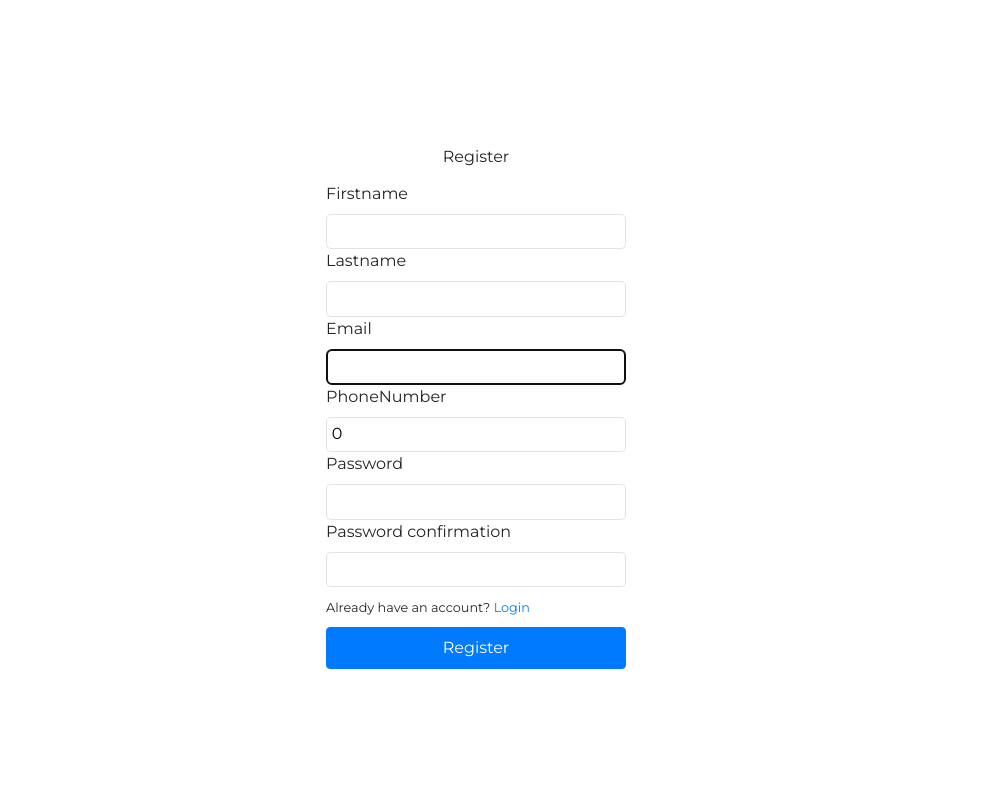
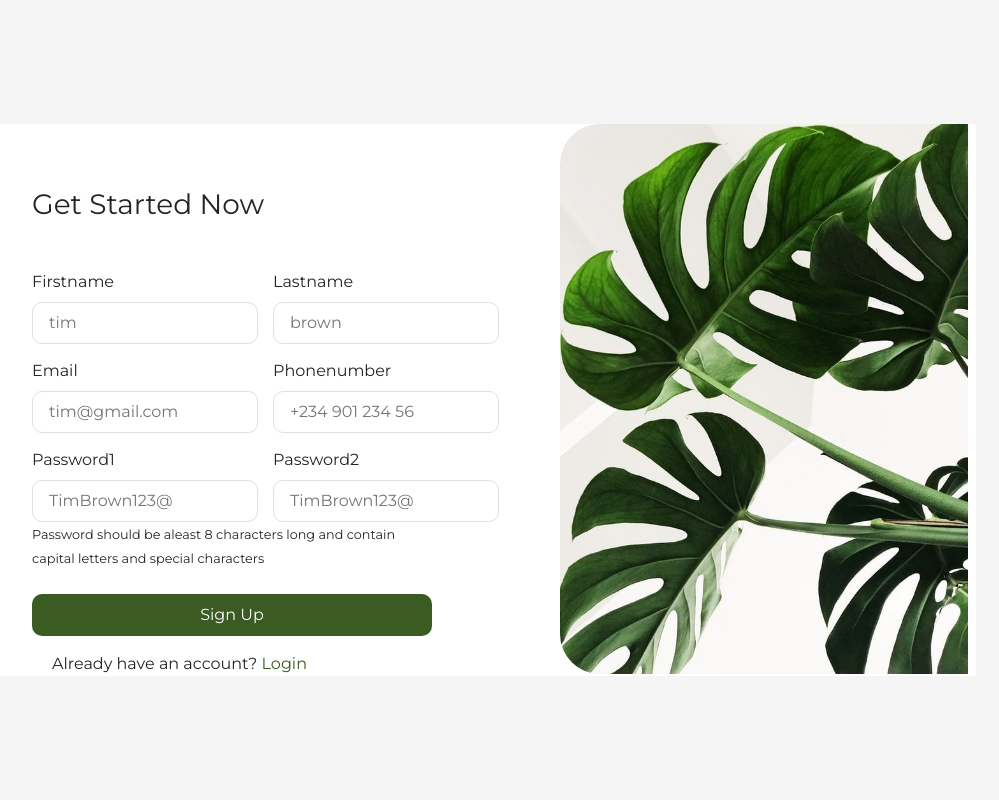
Before and after one commit to Hart102/django-authentication-system, a Django app: page /register/ in a window 1280 px wide. Shown: the whole page, without its empty margins (164-1163 px from the left). Run offline with Django 4.2, Linux system fonts and the light colour scheme; some libraries are stand-ins or nearby versions.

Commit message:
worked user registration endpoint

```diff
--- a/DjangoLoginSystem/settings.py
+++ b/DjangoLoginSystem/settings.py
@@ -131,7 +131,7 @@ USE_TZ = True
 STATIC_URL = '/static/'
 MEDIA_URL = '/images/'
 
-STATICFILES_DIR = [
+STATICFILES_DIRS = [
     BASE_DIR / "static"
 ]
 
--- a/base/form.py
+++ b/base/form.py
@@ -1,9 +1,17 @@
 from django.forms import ModelForm
+from django import forms
 from .models import User
 from django.contrib.auth.forms import UserCreationForm
 
 # User Creation Form
 class MyUserCreationForm(UserCreationForm):
+    firstname = forms.CharField(max_length=200, widget=forms.TextInput(attrs={'placeholder': 'tim'}))
+    lastname = forms.CharField(max_length=200, widget=forms.TextInput(attrs={'placeholder': 'brown'}))
+    email = forms.CharField(max_length=200, widget=forms.TextInput(attrs={'placeholder': 'tim@gmail.com'}))
+    phoneNumber = forms.CharField(max_length=200, widget=forms.TextInput(attrs={'placeholder': '+234 901 234 56'}))
+    password1 = forms.CharField(max_length=200, widget=forms.TextInput(attrs={'placeholder': 'TimBrown123@'}))
+    password2 = forms.CharField(max_length=200, widget=forms.TextInput(attrs={'placeholder': 'TimBrown123@'}))
+
     class Meta:
         model = User
         fields = ["firstname", "lastname", "email", "phoneNumber", "password1", "password2"]
--- a/base/templates/base/login_register.html
+++ b/base/templates/base/login_register.html
@@ -1,82 +1,115 @@
-{% extends "main.html" %}
+{% extends "main.html"%}
+{% load static %}
 {% block content %}
-
     <style>
-    .form-signin{
-      width: 300px;
+        body{
+            background-color: #F5F5F5;
+        }
+        .sub-container{
+            width: 1000px;
             max-width: 100%;
-      margin: auto;
+        }
+        .sub-container .left-container,
+        .right-container{
+            width: 50%;
+        }
+        form{
+            width: 400px;
+            max-width: 100%;
+        }
+        form input{
+            padding: 0.5em 1em;
+            border-radius: 10px;
+            border: 1px solid #e0e0e0;
+        }
+        form input:focus{
+            outline: #3A5B22 !important;
+        }
+        form a{
+            color: #3A5B22;
+        }
+        form .btn{
+            border-radius: 10px;
+            background: #3A5B22;
+        }
+        .container .plant_img_container{
+            width: 100%;
+            height: 550px;
+            padding-left: 80px;
+        }
+        .container .plant_img_container img{
+            width: 100%;
+            height: 100%;
+            border-top-left-radius: 40px;
+            border-bottom-left-radius: 40px;
+        }
+        .sign_up_container{
+            display: grid;
+            gap: 15px;
+            grid-template-columns: repeat(2, 1fr)
         }
 
-    .register input{
-      padding: 0.3rem;
-      border-radius: 5px;
-      border: 1px solid #E0e0e0e0 !important;
+        @media screen and (max-width: 768px){
+            .sub-container .left-container {
+                height: 90vh;
+                width: 100vw;
             }
-
-    .register .input-fields{
-      display: flex;
-      flex-direction: column;
+            .sign_up_container{
+                grid-template-columns: repeat(1, 1fr)
+            }
         }
     </style>
-
+    <div class="container">
+        <div class="sub-container d-flex mx-auto rounded bg-white px-0 px-md-2">
+            <div class="left-container d-flex flex-column justify-content-center px-3 w-100 px-md-5 w-md-auto">
+                <p class="text-danger text-center">{{message}}</p>
+                <!-- LOGIN FORM -->
                 {% if page == "login" %}
-
-  <!--====== User Login Form ======-->
-  <div class="form-signin">
-    <p class="text-danger text-center">{{message}}</p>
+                    <h3 class="my-5">Welcome back!</h3>
                     <form action="" method="POST">
                         {% csrf_token %}
-      <h1 class="h6 mb-3 text-center fw-bold">Sign In</h1>
-      <div class="mb-2">
-        <label class="form-label my-0">Email address</label>
-        <input type="email" name="email" class="form-control" >
+                        <div class="d-flex flex-column my-4">
+                            <label for="">Email address</label>
+                            <input type="email" name="email" placeholder="tim@gmail.com">
                         </div>
-      <div>
-        <label class="form-label my-0">Password</label>
-        <input type="password" name="password" class="form-control" >
+                        <div class="d-flex flex-column my-4">
+                            <label for="">Password</label>
+                            <input type="password" name="password" placeholder="tim@123">
                         </div>
-      <div class="form-check text-start my-3">
-        <small class="d-flex">Don't have an account? &nbsp;
-          <a href="{% url 'register' %}" class="text-primary">Register</a>
-        </small>
+                        <button class="btn text-white w-100 py-2" type="submit">Sign In</button>
+                        <div class="d-flex text-center my-3">Don't have an account? &nbsp;
+                            <a href="{% url 'register' %}" >Register</a>
                         </div>
-      <button class="btn btn-primary w-100 py-2" type="submit">Login</button>
                     </form>
+                {% else %}
+                    <!-- REGISTRATION FORM -->
+                    <h3 class="my-5">Get Started Now</h3>
+                    <form action="" method="POST">
+                        {% csrf_token %}
+                        <div class="sign_up_container">
+                            {% for field in form %}
+                                <div class="d-flex flex-column">
+                                    <label for="">{{field.label}}</label>
+                                    {{field}}
                                 </div>
-
-  {% else %}
-
-  <!--====== User Registration Form ======-->
-  <div class="form-signin">
-    <p class="text-danger text-center">{{message}}</p>
+                            {% endfor %}
+                        </div>
+                        <small>Password should be aleast 8 characters long and contain capital letters and special characters</small>
 
                         {% if not request.user.is_authenticated %}
-      <h1 class="h6 mb-3 text-center fw-bold">Register</h1>
-    {% else %}
-      <h1 class="h6 mb-3 text-center fw-bold">Update Profile</h1>
-    {% endif %}
-
-    <form action="" method="POST" class="register">
-      {% csrf_token %}
-
-      <div class="input-fields">
-        {% for field in form %}
-          <label for="">{{field.label}}</label>
-          {{field}}
-        {% endfor %}
+                        <button class="btn text-white w-100 py-2 mb-3 mt-4" type="submit">Sign Up</button>
+                        <div class="form-check text-start">
+                            <div>Already have an account? <a href="{% url 'login' %}">Login</a></div>
                         </div>
-
-
-        {% if not request.user.is_authenticated %}
-          <div class="my-2">
-            <small>Already have an account? <a href="{% url 'login' %}">Login</a></small>
-          </div>
-          <button class="btn btn-primary w-100 py-2" type="submit">Register</button>
                         {%else%}
-          <button class="btn btn-primary w-100 py-2" type="submit">Update</button>
+                            <button class="btn text-white w-100 py-2" type="submit">Update Profile</button>
                         {% endif %}
                     </form>
+                {% endif %}
             </div>
-
-{% endif %} {% endblock%}
+            <div class="right-container plant_img_container d-none d-md-block">
+               <img src="{% static 'plant.jpeg' %}">
+            </div>
+        </div>
+    </div>
+{% endblock %}
--- a/base/views.py
+++ b/base/views.py
@@ -18,16 +18,24 @@ def user_registration(request):
 
     if request.method == "POST":
         form = MyUserCreationForm(request.POST)
-        if form.is_valid():
-            user = form.save(commit=False)
-            user.username = form.cleaned_data['email'] # ASSIGN EMAIL TO USER NAME
-            user.firstname = request.POST.get("firstname").lower()
-            user.lastname = request.POST.get("lastname").lower()
-            user.save()
-            login(request, user)
-            return redirect("profile", pk=request.user.id)
-        else:
-            message = "Email already exist."
+        email = request.POST.get("email")
+
+        try:
+            user = User.objects.get(email = email)
+            message = "Email already exist!"
+
+        except User.DoesNotExist:
+
+            if form.is_valid():
+                user = form.save(commit=False)
+                user.username = form.cleaned_data['email'] # ASSIGN EMAIL TO USER NAME
+                user.firstname = request.POST.get("firstname").lower()
+                user.lastname = request.POST.get("lastname").lower()
+                user.save()
+                login(request, user)
+                return redirect("profile", pk=request.user.id)
+            else:
+                print("something")
 
     context = {"form": form, "message": message}
     return render(request, "base/login_register.html", context)
```
Also changed, not shown: base/templates/base/login_register_old.html (added, +82 -0 lines), base/templates/base/user_profile.html (+0 -10 lines), db.sqlite3, static/plant.jpeg (added). Lines whose indentation alone changed are shown as unchanged.
